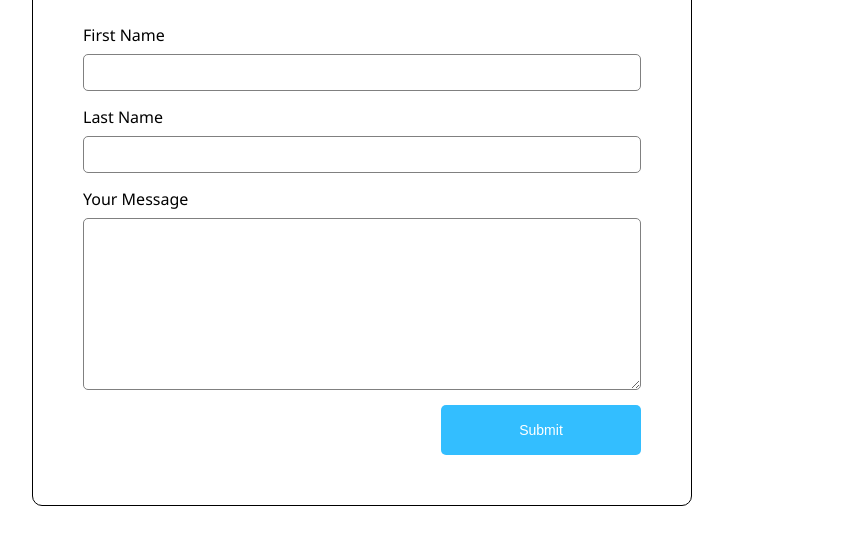
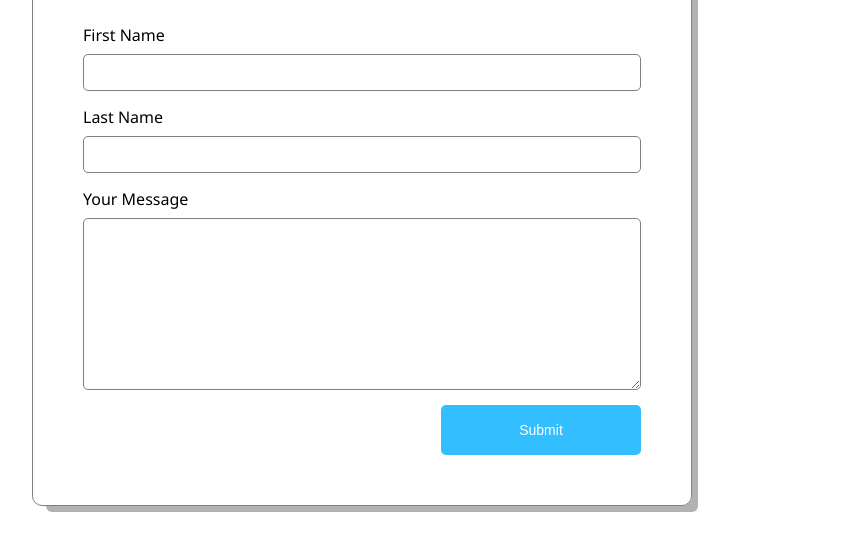
Before and after one commit to Vyruz-y/WebBonus, a plain HTML site: page index.html in a window 1280 px wide. Shown: the part 586-1132 px from the top of the page, without its empty margins (278-1143 px from the left). Drawn offline with Linux system fonts and the light colour scheme.

Commit message:
Update style.css

```diff
--- a/css/style.css
+++ b/css/style.css
@@ -64,8 +64,11 @@ h1{
 .form-container{
     width: 55%;
     padding: 50px;
-    border: 1px solid black;
+    border: 1px solid grey;
     border-radius: 10px;
+    box-shadow: 10px 10px 0px -4px rgba(0,0,0,0.3);
+    -webkit-box-shadow: 10px 10px 0px -4px rgba(0,0,0,0.3);
+    -moz-box-shadow: 10px 10px 0px -4px rgba(0,0,0,0.3);
 }
 h2{
     margin-bottom: 40px;
```
